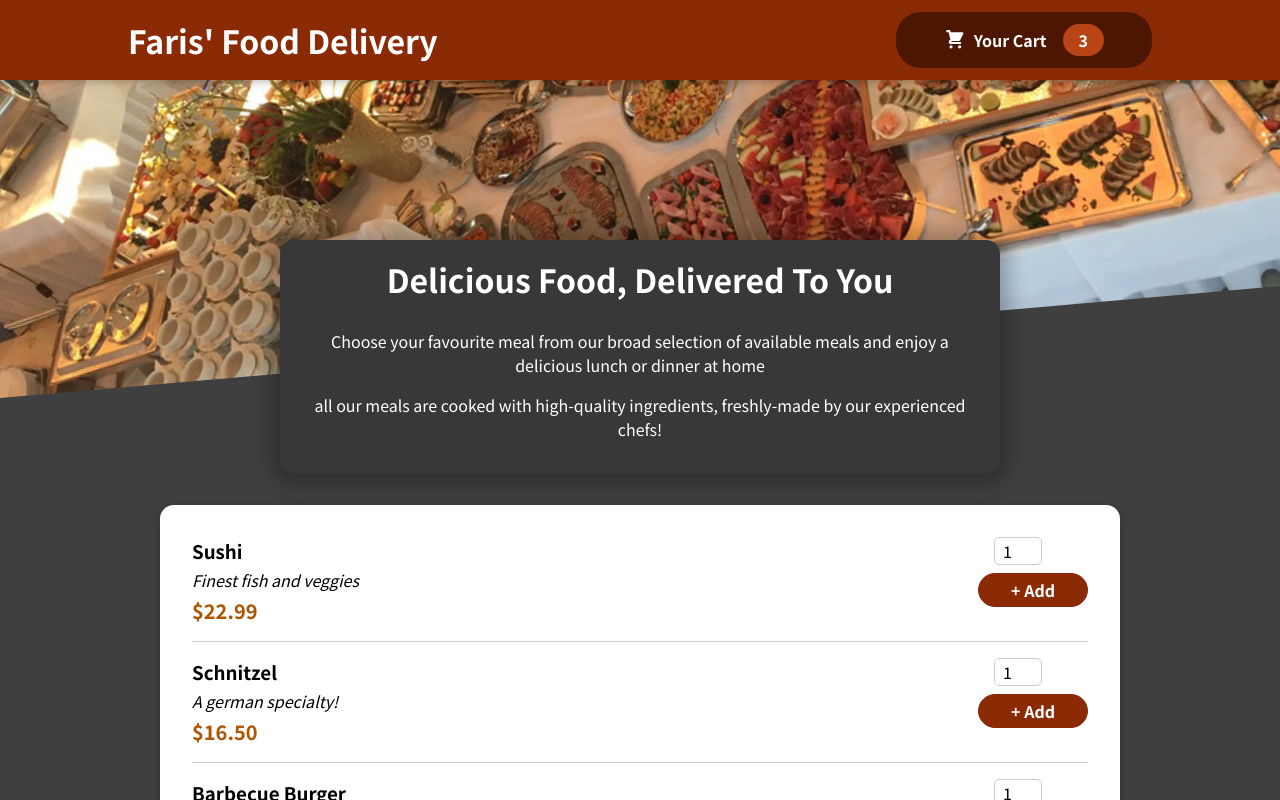
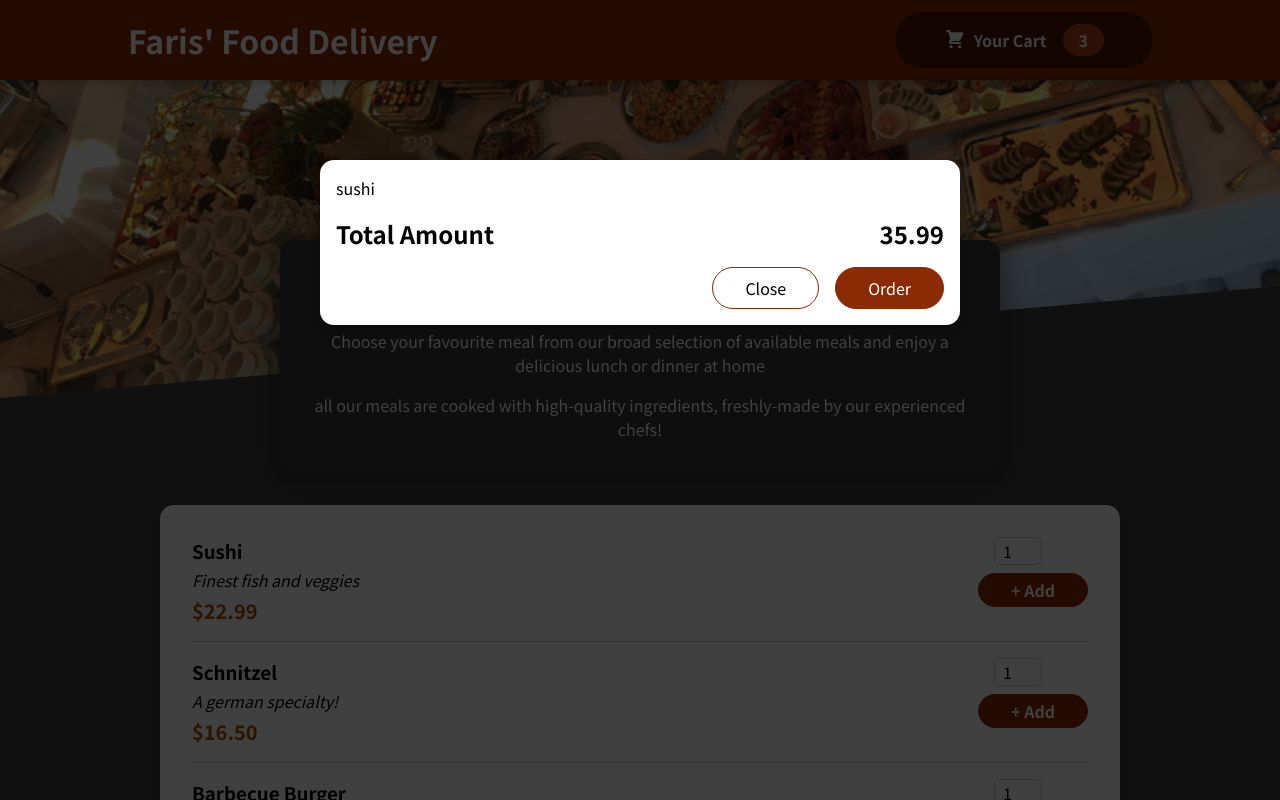
Before and after one commit to farischew/react-food-order-app, a React (Create React App) app: page / in a window 1280 px wide. Shown: the top 800 px of the page. Built offline with nearby package versions, Linux system fonts and the light colour scheme.

Commit message:
Bug fixes for modal

```diff
--- a/public/index.html
+++ b/public/index.html
@@ -28,7 +28,7 @@
   </head>
   <body>
     <noscript>You need to enable JavaScript to run this app.</noscript>
-    <div id="'overlays"></div>
+    <div id="overlays"></div>
     <div id="root"></div>
     <!--
       This HTML file is a template.
--- a/src/App.js
+++ b/src/App.js
@@ -1,10 +1,12 @@
 import React from "react";
 import Header from "./components/Layout/Header";
 import Meals from "./components/Meal/Meals";
+import Cart from "./components/Cart/Cart";
 
 function App() {
   return (
     <React.Fragment>
+      <Cart />
       <Header />
       <Meals />
     </React.Fragment>
--- a/src/components/Cart/Cart.js
+++ b/src/components/Cart/Cart.js
@@ -12,7 +12,7 @@ const Cart = (props) => {
   return (
     <Modal>
       {cartItems}
-      <div>
+      <div className={classes.total}>
         <span>Total Amount</span>
         <span>35.99</span>
       </div>
--- a/src/components/UI/Modal.js
+++ b/src/components/UI/Modal.js
@@ -1,6 +1,7 @@
-import classes from "./Modal.module.css";
 import React from "react";
 import ReactDOM from "react-dom";
+
+import classes from "./Modal.module.css";
 
 const Backdrop = (props) => {
   return <div className={classes.backdrop}></div>;
```
